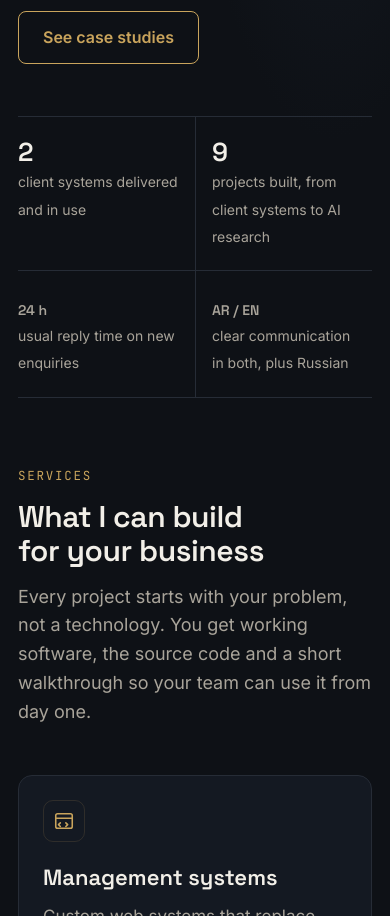
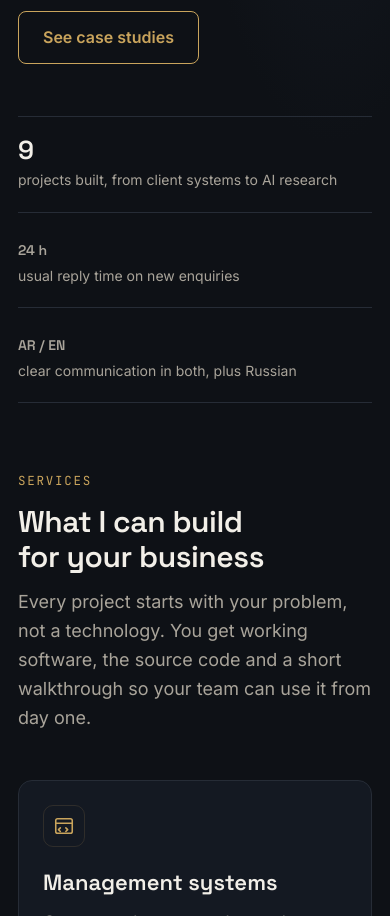
Before and after one commit to amirsalla7/port-site, a plain HTML site: page index.html in a window 390 px wide. Shown: the part 899-1815 px from the top of the page. Drawn offline with Linux system fonts and the light colour scheme.

Commit message:
Remove client systems stat from hero
Co-Authored-By: Claude Opus 5.5 <noreply@anthropic.com>
Claude-Session: https://claude.ai/code/session_01HX5Vbd6oshXFSBexqhV524

```diff
--- a/index.html
+++ b/index.html
@@ -70,7 +70,7 @@ html[lang="ar"] h1{letter-spacing:0;line-height:1.3}
 .sub{color:var(--muted);font-size:19px;max-width:54ch;margin-top:22px}
 .ctas{display:flex;flex-wrap:wrap;gap:14px;margin-top:34px}
 .mark{width:100%;max-width:320px;justify-self:center}
-.proof{display:grid;grid-template-columns:repeat(4,1fr);margin-top:76px;border-top:1px solid var(--line);border-bottom:1px solid var(--line)}
+.proof{display:grid;grid-template-columns:repeat(3,1fr);margin-top:76px;border-top:1px solid var(--line);border-bottom:1px solid var(--line)}
 .proof div{padding:24px 22px;border-inline-start:1px solid var(--line)}
 .proof div:first-child{border-inline-start:0;padding-inline-start:0}
 .proof b{display:block;font-family:var(--display);font-weight:600;font-size:26px;color:var(--text);line-height:1.2}
@@ -79,10 +79,9 @@ html[lang="ar"] h1{letter-spacing:0;line-height:1.3}
   .hero{padding-top:48px}
   .hero .grid{grid-template-columns:1fr}
   .mark{order:-1;max-width:120px;justify-self:start}
-  .proof{grid-template-columns:1fr 1fr;margin-top:52px}
-  .proof div{padding:20px 16px}
-  .proof div:nth-child(3){border-inline-start:0;padding-inline-start:0}
-  .proof div:nth-child(n+3){border-top:1px solid var(--line)}
+  .proof{grid-template-columns:1fr;margin-top:52px}
+  .proof div{padding:18px 0;border-inline-start:0}
+  .proof div+div{border-top:1px solid var(--line)}
 }
 
 /* logo draw-in */
@@ -303,7 +302,6 @@ footer a:hover{color:var(--gold)}
       </svg>
       </div>
       <div class="proof">
-        <div><b>2</b><span class="en">client systems delivered and in use</span><span class="ar">نظامان مُسلَّمان لعملاء</span></div>
         <div><b>9</b><span class="en">projects built, from client systems to AI research</span><span class="ar">مشاريع، من أنظمة لعملاء إلى أبحاث ذكاء اصطناعي</span></div>
         <div><b><span class="en">24 h</span><span class="ar">24 ساعة</span></b><span class="en">usual reply time on new enquiries</span><span class="ar">مدة الرد المعتادة على الطلبات الجديدة</span></div>
         <div><b><span class="en">AR / EN</span><span class="ar">عربي / EN</span></b><span class="en">clear communication in both, plus Russian</span><span class="ar">تواصل واضح باللغتين، إضافة إلى الروسية</span></div>
```
